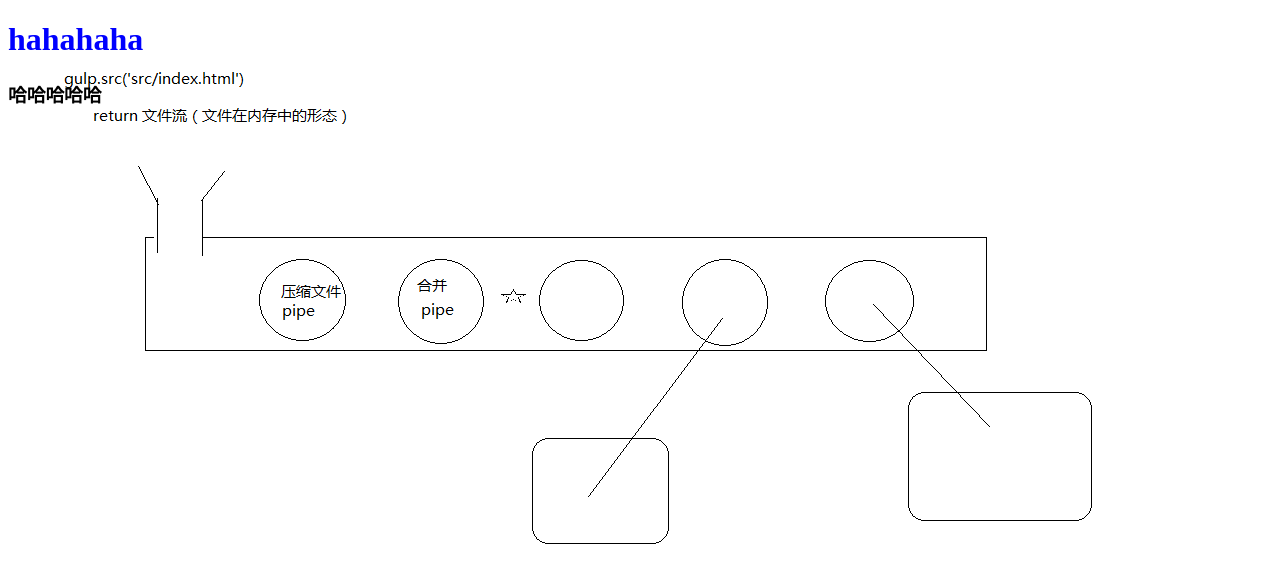
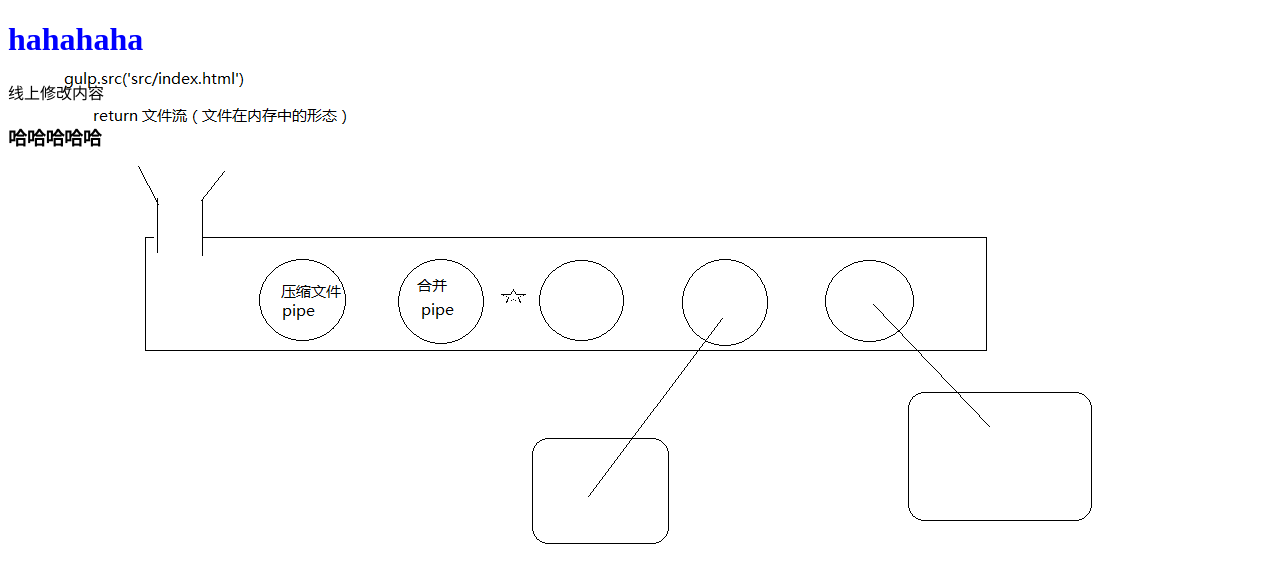
Before and after one commit to wf7/git-demo, a website: page src/index.html in a window 1280 px wide. Drawn offline with nearby package versions, Linux system fonts and the light colour scheme; files that its build step writes are made by us from their sources.

Commit message:
线上修改了一下内容
hahaha

```diff
--- a/src/index.html
+++ b/src/index.html
@@ -6,6 +6,7 @@
     </head>
     <body>
     	<h1>hahahaha</h1>
+    线上修改内容
     	<h3>哈哈哈哈哈</h3>
     	<script src="scripts/all.js"></script>
     </body>
```
